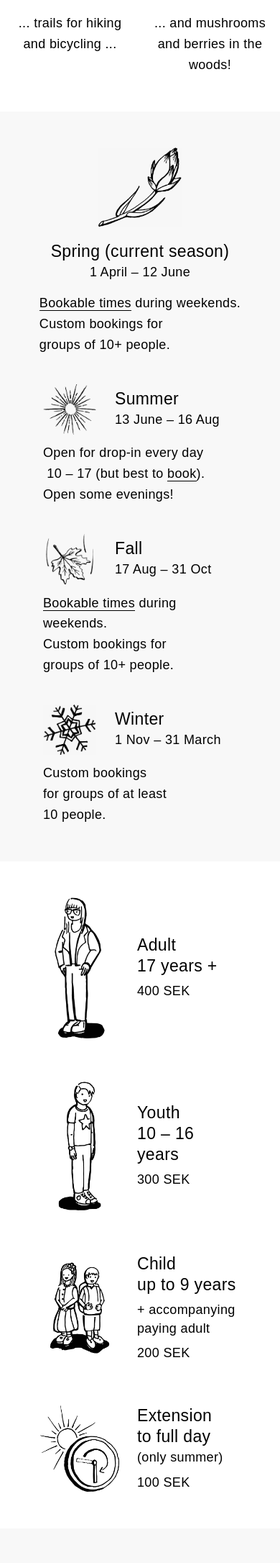
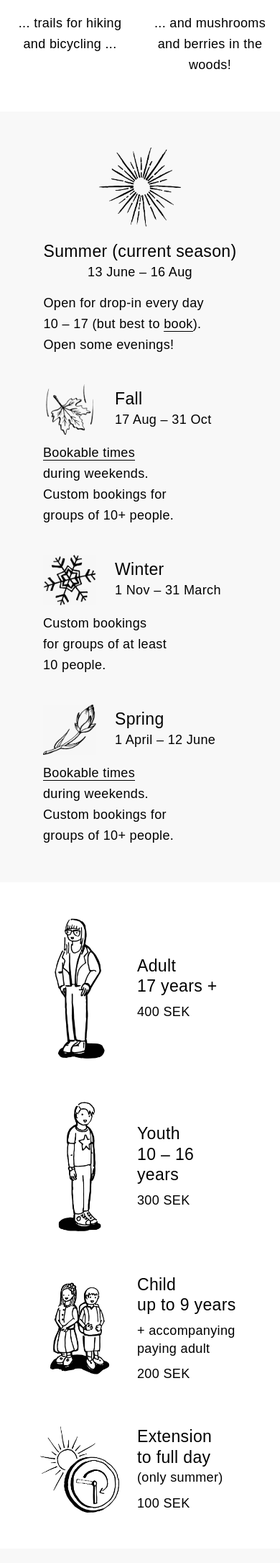
Before and after one commit to aventyrsupplevelser/aventyrsupplevelser.github.io, a Jekyll site: the page built from sorsjonen/index.html, in a window 390 px wide. Shown: the part 2442-4614 px from the top of the page at 72% size. Built offline with Jekyll 4.4.1, drawn with Linux system fonts in a browser that asks for light colours.

Commit message:
summer + maps fix

```diff
--- a/_layouts/english.html
+++ b/_layouts/english.html
@@ -173,7 +173,7 @@
 			/* change all spring for summer, and summer for spring (manually one by one, then change order of divs in HTML for mobile),  //  */
 
 
-			.winter span, .summer span, .fall span {
+			.winter span, .spring span, .fall span {
 				display: none;
 			}
 
@@ -450,19 +450,19 @@
 					padding-right: 20px;
 				}
 
-				.spring > .arstidtitle {
+				.summer > .arstidtitle {
 					display: flex;
 					flex-direction: column;
 					align-items: center;
 				}
 
-				.spring img {
+				.summer img {
 					margin: 0 auto;
 					height: 140px !important;
 					padding-bottom: 20px;
 				}
 
-				.winter, .summer, .fall {
+				.winter, .spring, .fall {
 					display: grid;
 					grid-template-columns: 180px 450px;
 					grid-template-rows: auto;
@@ -723,22 +723,22 @@
 					padding-bottom: 60px;
 				}
 
-				.spring {
+				.summer {
 					grid-area: now;
 					padding-bottom: 100px;
 				}
 
-				.summer {
+				.fall {
 					grid-area: soon;
 					align-self: center;
 					margin-top: 80px;
 				}
 
-				.fall {
+				.winter {
 					grid-area: later;
 				}
 
-				.winter {
+				.spring {
 					grid-area: last;
 					align-self: center;
 					margin-top: 80px;
@@ -871,7 +871,7 @@
 					display: none;
 				}
 
-				.winter, .summer, .fall {
+				.winter, .spring, .fall {
 					display: grid;
 					grid-template-columns: 70px 198px;
 					grid-template-rows: auto;
@@ -882,17 +882,17 @@
 					"text text";
 				}
 
-				.winter .arstidtitle, .summer .arstidtitle, .fall .arstidtitle {
+				.winter .arstidtitle, .spring .arstidtitle, .fall .arstidtitle {
 					display: flex;
 					flex-direction: column;
 					padding: 0px;
 				}
 
-				.winter img, .summer img, .fall img {
+				.winter img, .spring img, .fall img {
 					height: 70px !important;
 				}
 
-				.spring img {
+				.summer img {
 					height: 110px !important;
 				}
 
@@ -1017,9 +1017,8 @@
 					padding-bottom: 40px;
 				}
 
-				.winter, .summer, .fall {
+				.winter, .spring, .fall {
 					grid-template-columns: 70px 170px;
-
 				}
 
 				#prisersection {
--- a/sorsjonen/index.html
+++ b/sorsjonen/index.html
@@ -135,21 +135,7 @@ layout: english
 	  <a id="openinghours"></a>
 	  <div id="oppettidersection" class="greyback">
 
-		  <div class="arstid spring">
-			  <img class="seasonpic" src="/sorsjon/images/Spring.png">
-			  <div class="arstidtitle">
-				  <h2>Spring <span>(current season)</span></h2> 1 April – 12 June
-			  </div>
-			  <div class="arstidtext">
-				  <a href="#book"> Bookable times</a> during weekends.
-				  <br class="widebr"><br class="oppetmobilebr">
-				  Custom
-				  <br class="midbr">
-				  bookings for
-				  <br class="widebr"><br class="oppetmobilebr">
-				  groups of 10+&nbsp;people.
-			  </div>
-		  </div>
+
 
 		  <div class="arstid summer">
 			  <img class="seasonpic" src="/sorsjon/images/Summer.png">
@@ -159,8 +145,8 @@ layout: english
 			  <div class="arstidtext">
 				  Open for drop-in every day
 				  <br class="widebr"><br class="oppetmobilebr">
-				  &nbsp;10&nbsp;–&nbsp;17 (but best
-				  <br class="midbr"> to <a href="#book">book</a>).
+				  10&nbsp;–&nbsp;17 (but
+				  <br class="midbr"> best to <a href="#book">book</a>).
 				  <br class="widebr"><br class="oppetmobilebr">
 				  Open&nbsp;some&nbsp;evenings!
 			  </div>
@@ -172,7 +158,7 @@ layout: english
 				  <h2>Fall <span>(current season)</span></h2> 17 Aug – 31 Oct
 			  </div>
 			  <div class="arstidtext">
-				  <a href="#book"> Bookable times</a> during weekends.
+				  <a href="#book"> Bookable times</a> <br class="narrowbr"> during weekends.
 				  <br class="widebr"><br class="oppetmobilebr">
 				  Custom
 				  <br class="midbr">
@@ -194,6 +180,21 @@ layout: english
 				  of at least
 				  <br class="widebr"><br class="oppetmobilebr">
 				  10&nbsp;people.
+			  </div>
+		  </div>
+		  <div class="arstid spring">
+			  <img class="seasonpic" src="/sorsjon/images/Spring.png">
+			  <div class="arstidtitle">
+				  <h2>Spring <span>(current season)</span></h2> 1 April – 12 June
+			  </div>
+			  <div class="arstidtext">
+				  <a href="#book"> Bookable times</a> <br class="narrowbr">during weekends.
+				  <br class="widebr"><br class="oppetmobilebr">
+				  Custom
+				  <br class="midbr">
+				  bookings for
+				  <br class="widebr"><br class="oppetmobilebr">
+				  groups of 10+&nbsp;people.
 			  </div>
 		  </div>
 
@@ -290,7 +291,7 @@ layout: english
 		  		<h2>Directions&nbsp;to <br class="mobilebr">
 					Sörsjöns&nbsp;Äventyrspark
 				<br>
-				(opens in Google&nbsp;Maps)</h2>
+				(opens&nbsp;in&nbsp;Google&nbsp;Maps)</h2>
 		    </a>
 		  </div>
 		  <div>
```
Also changed, not shown: _layouts/sorsjon.html (+14 -17 lines), sorsjon/index.html (+19 -20 lines), images/cash.png (deleted), 1 other file.
